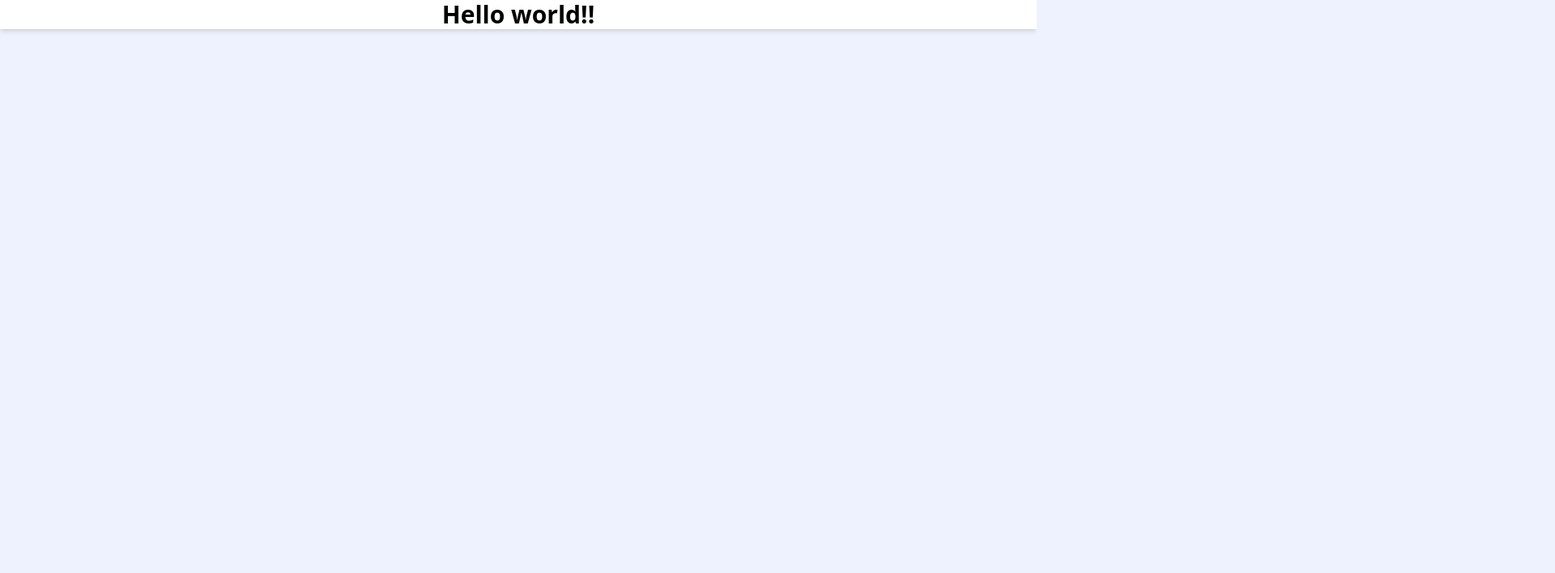
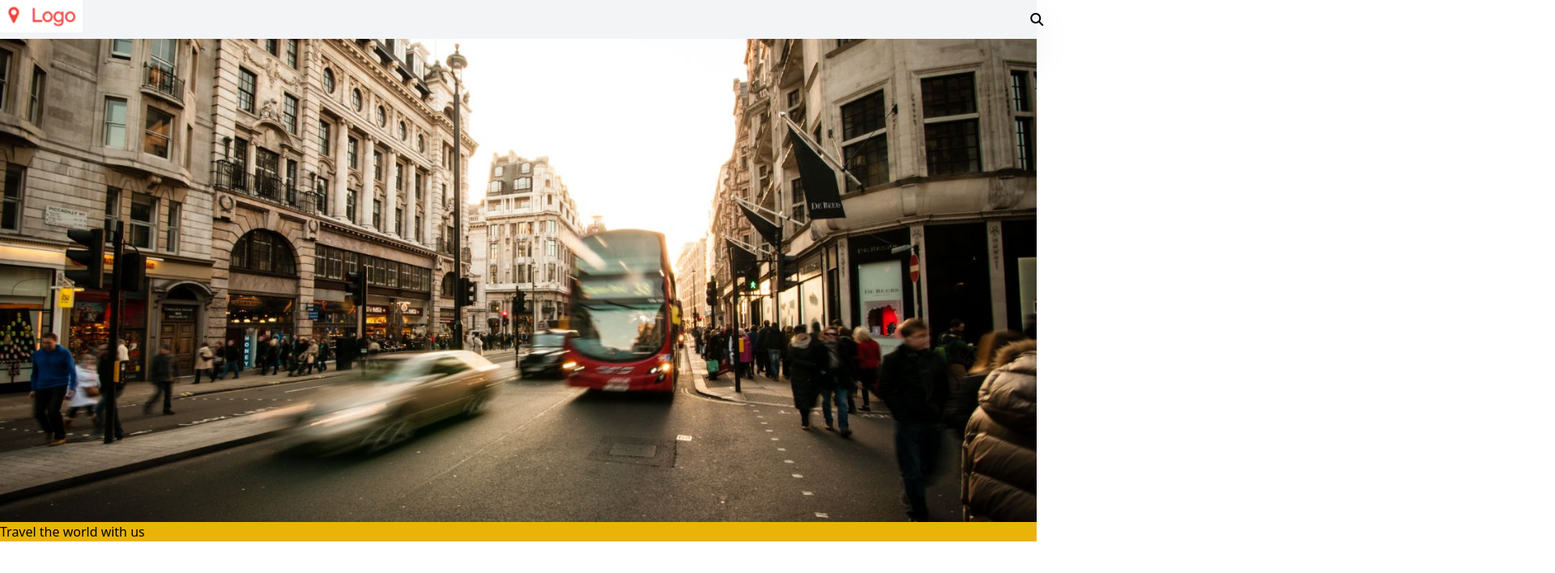
Before and after one commit to davcavalc/Projeto-da-Devmedia, a website: page src/index.html in a window 1280 px wide. Shown: the top 708 px of the page at 81% size, 1920 px wide, since content can reach past the window. Drawn offline with Linux system fonts and the light colour scheme.

Commit message:
Continuação

```diff
--- a/package.json
+++ b/package.json
@@ -19,5 +19,8 @@
   "homepage": "https://github.com/davcavalc/Projeto-da-Devmedia#readme",
   "devDependencies": {
     "tailwindcss": "^3.1.4"
+  },
+  "dependencies": {
+    "@fortawesome/free-brands-svg-icons": "^6.1.1"
   }
 }
--- a/src/index.html
+++ b/src/index.html
@@ -5,15 +5,29 @@
     <meta charset="UTF-8">
     <meta http-equiv="X-UA-Compatible" content="IE=edge">
     <meta name="viewport" content="width=device-width, initial-scale=1.0">
+    <link rel="stylesheet" href="https://cdnjs.cloudflare.com/ajax/libs/font-awesome/6.1.1/css/all.min.css">
     <link rel="stylesheet" href="/dist/output.css">
     <title>Document</title>
 </head>
 
-<body class="bg-indigo-50">
+<body>
+    <div class="w-screen bg-gray-100 h-12 flex justify-content align-items shadow-2xl">
+        <img class="h-10" src="/imagens/logo1.png" alt="logo1">
+        <i class="fa-solid fa-magnifying-glass mt-4 px-[1170px] justify-end"></i>
+    </div>
 
-    <div class="mx-auto bg-white shadow-md">
-        <h1 class="flex text-3xl font-bold undeline hover:text-stone-600 mr-5 ml-5 justify-center">Hello world!!</h1>
-    </div>
+    <section>
+        <div class="z-0">
+            <img src="/imagens/london.jpg" alt="">
+            <div class="z-10">
+                <div class="bg-yellow-500">
+                    <form action="">
+                        <h2>Travel the world with us</h2>
+                    </form>
+                </div>
+            </div>
+        </div>
+    </section>
 </body>
 
 </html>
--- a/tailwind.config.js
+++ b/tailwind.config.js
@@ -1,8 +1,13 @@
 /** @type {import('tailwindcss').Config} */
 module.exports = {
-	content: [ './src/**/*.{html,js}' ],
+	mode: 'jit',
+	content: [ './src/**/*.{html,js}', '/src/index.html' ],
 	theme: {
-		extend: {}
+		extend: {
+			color: {
+				laranja: '#f44336'
+			}
+		}
 	},
 	plugins: []
 };
```
Also changed, not shown: dist/output.css, 1 other file.
